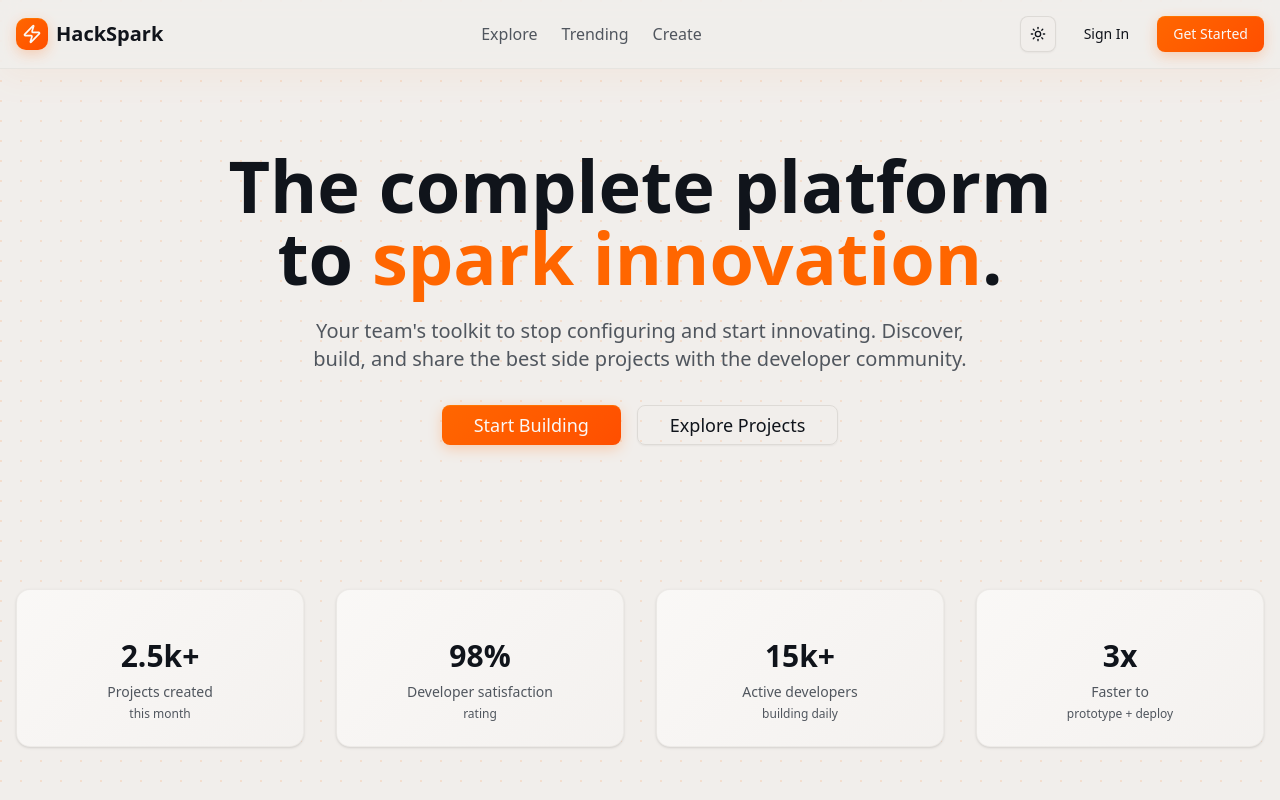
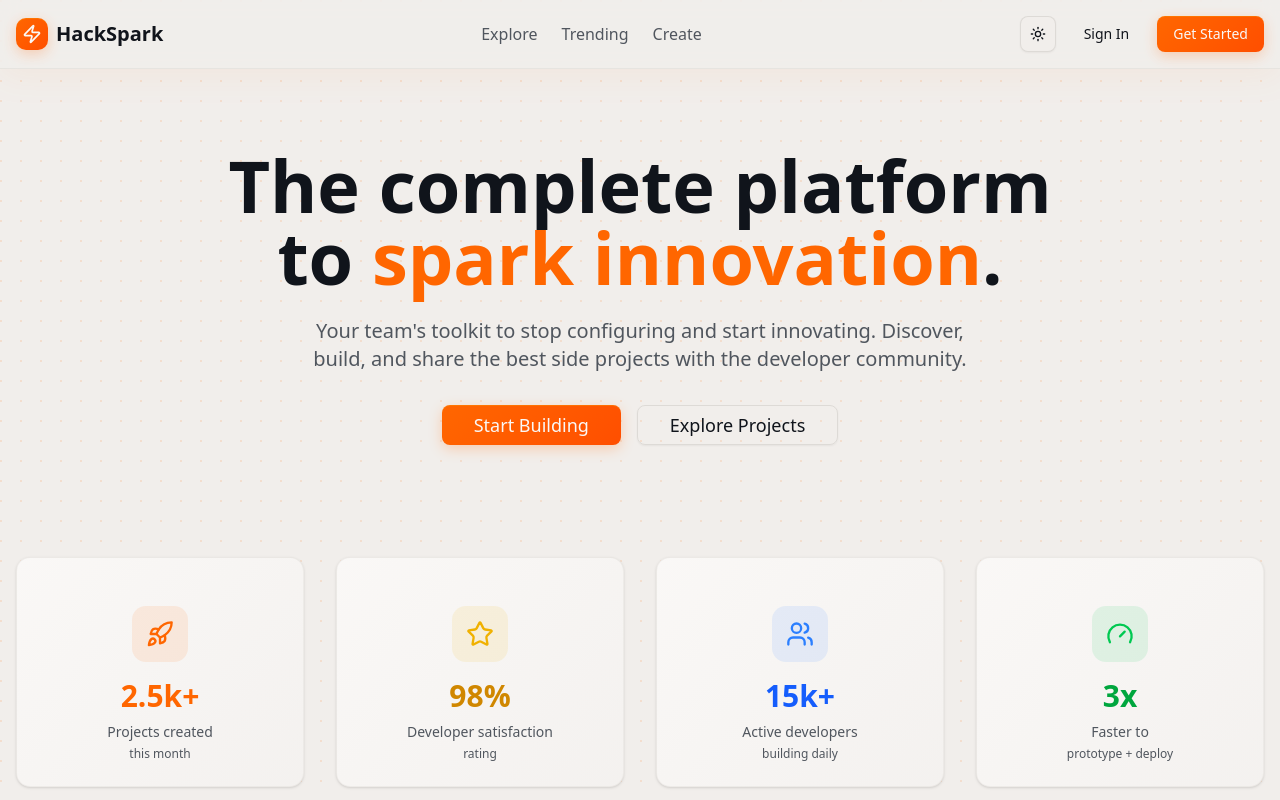
Before and after one commit to jorge-j1m/hackspark_web, a Next.js app: page / in a window 1280 px wide. Shown: the top 800 px of the page. Built offline with nearby package versions, Linux system fonts and the light colour scheme; no server answers.

Commit message:
new visuals

```diff
--- a/src/app/page.tsx
+++ b/src/app/page.tsx
@@ -1,4 +1,4 @@
-import { Code, Heart, TrendingUp, Zap } from "lucide-react";
+import { Code, Heart, TrendingUp, Zap, Rocket, Star, Users, Gauge } from "lucide-react";
 import Link from "next/link";
 import { Avatar, AvatarFallback } from "@/components/ui/avatar";
 import { Badge } from "@/components/ui/badge";
@@ -85,11 +85,14 @@ export default function HomePage() {
       </section>
 
       {/* Stats Section */}
-      <section className="container mx-auto px-4 py-16">
+      <section className="container mx-auto px-4 py-8">
         <div className="grid grid-cols-2 md:grid-cols-4 gap-8">
-          <Card className="text-center border-border/50">
+          <Card className="text-center border-border/50 hover:border-primary/20 transition-all duration-300 group">
             <CardContent className="pt-6">
-              <div className="text-3xl font-bold mb-2">2.5k+</div>
+              <div className="w-14 h-14 bg-primary/10 rounded-xl flex items-center justify-center mx-auto mb-4 group-hover:bg-primary/20 transition-colors">
+                <Rocket className="w-7 h-7 text-primary" />
+              </div>
+              <div className="text-3xl font-bold mb-2 text-primary">2.5k+</div>
               <div className="text-sm text-muted-foreground">
                 Projects created
               </div>
@@ -98,18 +101,24 @@ export default function HomePage() {
               </div>
             </CardContent>
           </Card>
-          <Card className="text-center border-border/50">
+          <Card className="text-center border-border/50 hover:border-primary/20 transition-all duration-300 group">
             <CardContent className="pt-6">
-              <div className="text-3xl font-bold mb-2">98%</div>
+              <div className="w-14 h-14 bg-yellow-500/10 rounded-xl flex items-center justify-center mx-auto mb-4 group-hover:bg-yellow-500/20 transition-colors">
+                <Star className="w-7 h-7 text-yellow-500" />
+              </div>
+              <div className="text-3xl font-bold mb-2 text-yellow-600 dark:text-yellow-400">98%</div>
               <div className="text-sm text-muted-foreground">
                 Developer satisfaction
               </div>
               <div className="text-xs text-muted-foreground mt-1">rating</div>
             </CardContent>
           </Card>
-          <Card className="text-center border-border/50">
+          <Card className="text-center border-border/50 hover:border-primary/20 transition-all duration-300 group">
             <CardContent className="pt-6">
-              <div className="text-3xl font-bold mb-2">15k+</div>
+              <div className="w-14 h-14 bg-blue-500/10 rounded-xl flex items-center justify-center mx-auto mb-4 group-hover:bg-blue-500/20 transition-colors">
+                <Users className="w-7 h-7 text-blue-500" />
+              </div>
+              <div className="text-3xl font-bold mb-2 text-blue-600 dark:text-blue-400">15k+</div>
               <div className="text-sm text-muted-foreground">
                 Active developers
               </div>
@@ -118,9 +127,12 @@ export default function HomePage() {
               </div>
             </CardContent>
           </Card>
-          <Card className="text-center border-border/50">
+          <Card className="text-center border-border/50 hover:border-primary/20 transition-all duration-300 group">
             <CardContent className="pt-6">
-              <div className="text-3xl font-bold mb-2">3x</div>
+              <div className="w-14 h-14 bg-green-500/10 rounded-xl flex items-center justify-center mx-auto mb-4 group-hover:bg-green-500/20 transition-colors">
+                <Gauge className="w-7 h-7 text-green-500" />
+              </div>
+              <div className="text-3xl font-bold mb-2 text-green-600 dark:text-green-400">3x</div>
               <div className="text-sm text-muted-foreground">Faster to</div>
               <div className="text-xs text-muted-foreground mt-1">
                 prototype + deploy
```
